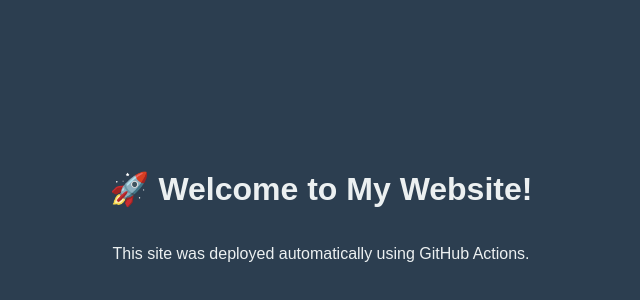
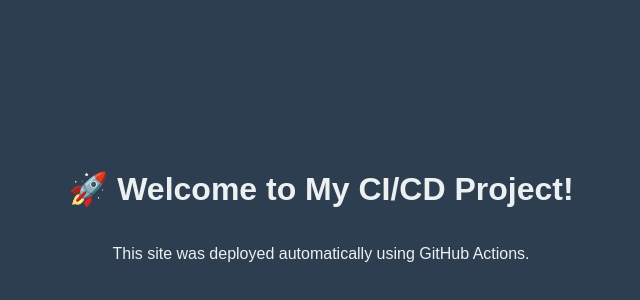
Before and after one commit to vikrantchavan9/static-ci-cd-project, a plain HTML site: page index.html in a window 1280 px wide. Shown: the part 194-494 px from the top of the page, without its empty margins (319-959 px from the left). Drawn offline with Linux system fonts and the light colour scheme.

Commit message:
Test: Update heading text

```diff
--- a/index.html
+++ b/index.html
@@ -7,7 +7,7 @@
     <link rel="stylesheet" href="style.css">
 </head>
 <body>
-    <h1>🚀 Welcome to My Website!</h1>
+    <h1>🚀 Welcome to My CI/CD Project!</h1>
     <p>This site was deployed automatically using GitHub Actions.</p>
 </body>
 </html>
```
